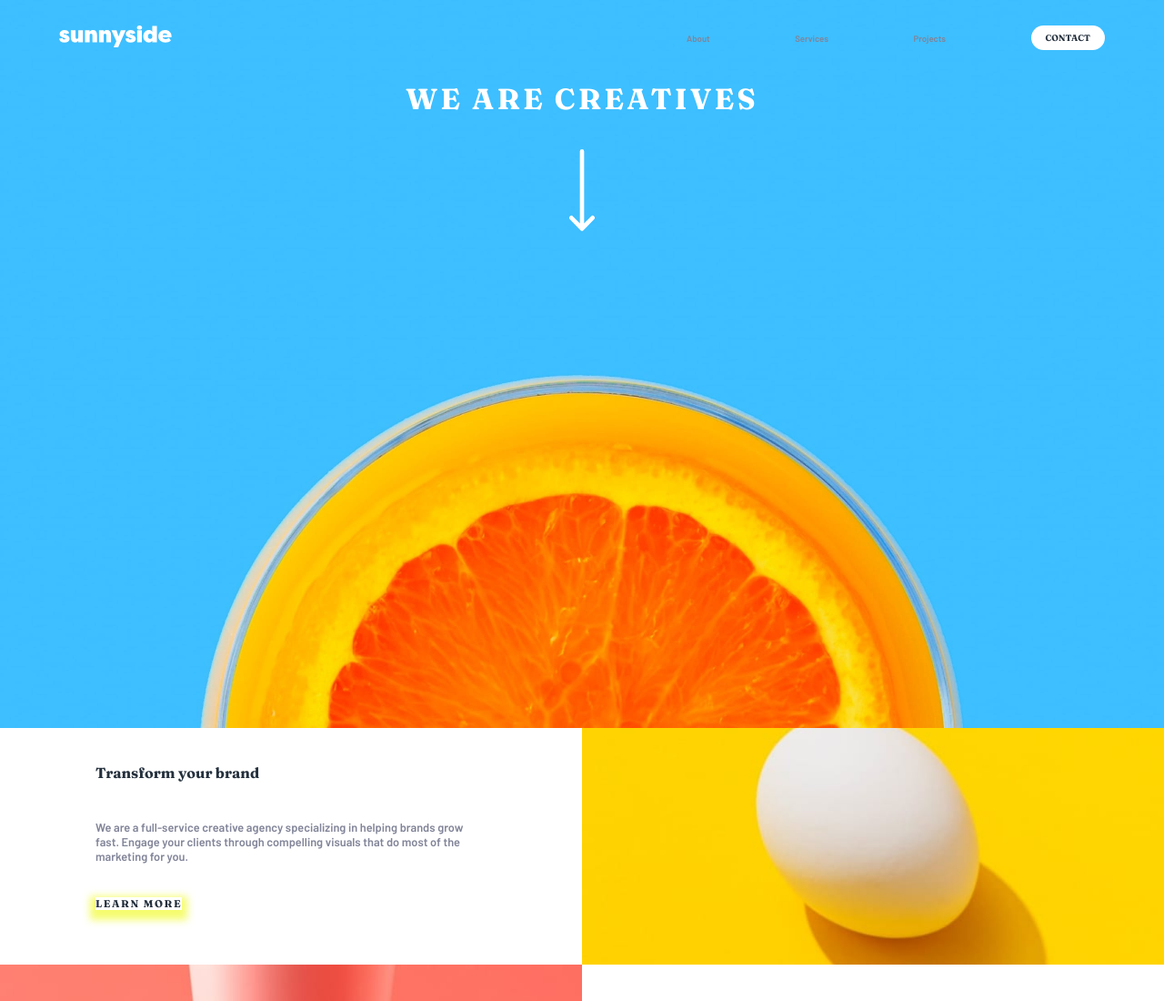
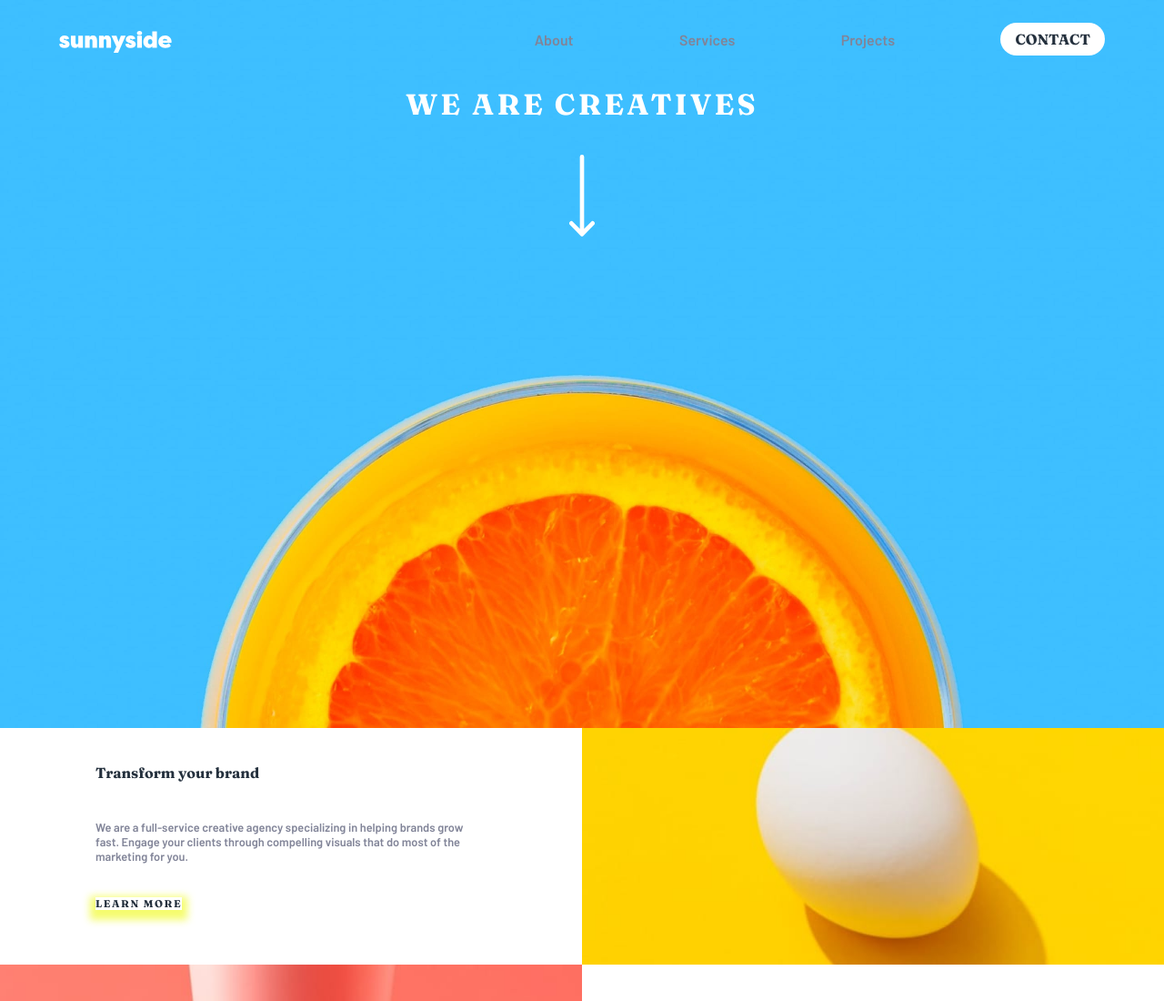
Before and after one commit to Said-Meza/landinpage, a plain HTML site: page index.html in a window 1280 px wide. Shown: the top 1100 px of the page at 91% size. Drawn offline with Linux system fonts and the light colour scheme.

Commit message:
second commit

```diff
--- a/style.css
+++ b/style.css
@@ -118,6 +118,7 @@ body{
     transition: all 1s ease;
 }
 .nav__link{
+
     text-decoration: none;
     color: var(--Dark-grayish-blue);
 }
@@ -564,10 +565,12 @@ body{
         align-items: flex-end;
 
     }
-
+    .header__nav__logo{
+        width: 50%;
+    }
     .header__nav__links{
         /* outline: auto; */
-        width: 40%;
+        width: 60%;
 
         height: unset;
         position: unset;
@@ -579,7 +582,7 @@ body{
 
     }
     .nav__link{
-        font-size: .6rem;
+        font-size: 1rem;
     }
     .nav__link--color{
         background: #fff;
```
